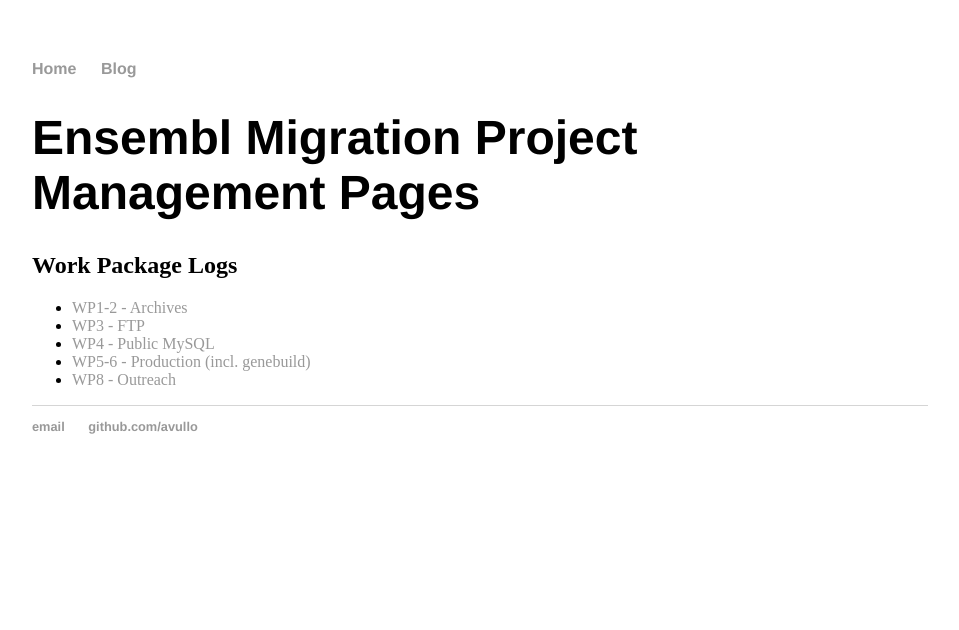
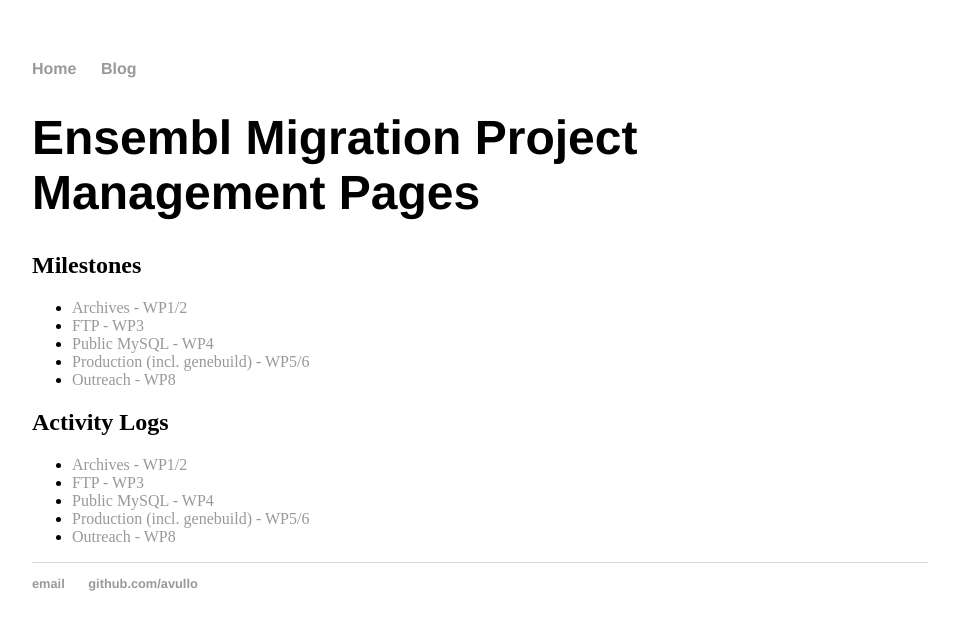
Before and after one commit to avullo/ensembl-migration-pm, a Jekyll site: the page built from index.html, in a window 1280 px wide. Shown: the top 630 px of the page, without its empty margins (160-1119 px from the left). Built offline with Jekyll 4.4.1, drawn with Linux system fonts in a browser that asks for light colours.

Commit message:
Adding milestones.

```diff
--- a/index.html
+++ b/index.html
@@ -4,12 +4,22 @@
 ---
 <div class="blurb">
   <h1>Ensembl Migration Project Management Pages</h1>
-  <h2>Work Package Logs</h2>
+
+  <h2>Milestones</h2>
   <ul>
-    <li><a href="{{ site.github.url }}/logs/archives.html">WP1-2 - Archives</li>
-    <li><a href="{{ site.github.url }}/logs/ftp.html">WP3 - FTP</li>
-    <li><a href="{{ site.github.url }}/logs/public_mysql.html">WP4 - Public MySQL</li>
-    <li><a href="{{ site.github.url }}/logs/production.html">WP5-6 - Production (incl. genebuild)</li>
-    <li><a href="{{ site.github.url }}/logs/outreach.html">WP8 - Outreach</li>
+    <li><a href="{{ site.github.url }}/milestones/archives.html">Archives - WP1/2</a></li>
+    <li><a href="{{ site.github.url }}/milestones/ftp.html">FTP - WP3</a></li>
+    <li><a href="{{ site.github.url }}/milestones/public_mysql.html">Public MySQL - WP4</a></li>
+    <li><a href="{{ site.github.url }}/milestones/production.html">Production (incl. genebuild) - WP5/6</a></li>
+    <li><a href="{{ site.github.url }}/milestones/outreach.html">Outreach - WP8</a></li>
+  </ul>
+
+  <h2>Activity Logs</h2>
+  <ul>
+    <li><a href="{{ site.github.url }}/logs/archives.html">Archives - WP1/2</a></li>
+    <li><a href="{{ site.github.url }}/logs/ftp.html">FTP - WP3</a></li>
+    <li><a href="{{ site.github.url }}/logs/public_mysql.html">Public MySQL - WP4</a></li>
+    <li><a href="{{ site.github.url }}/logs/production.html">Production (incl. genebuild) - WP5/6</a></li>
+    <li><a href="{{ site.github.url }}/logs/outreach.html">Outreach - WP8</a></li>
   </ul>
 </div><!-- /.blurb -->
```
